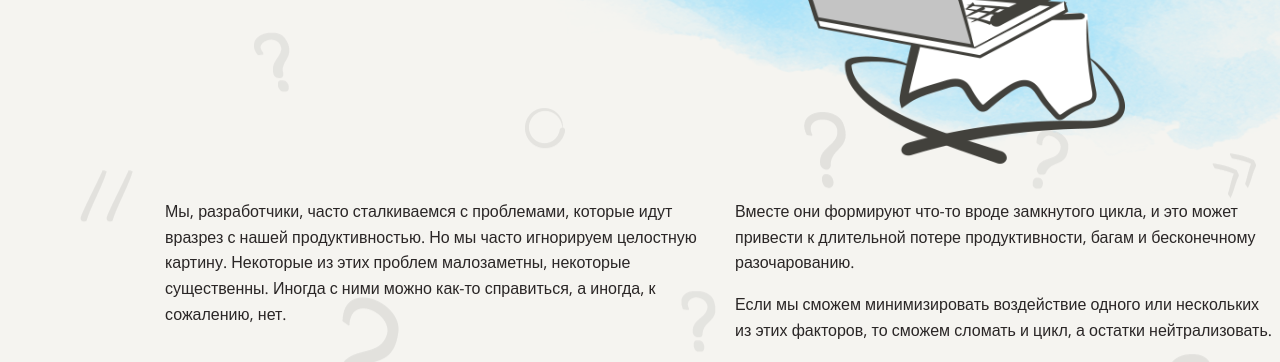
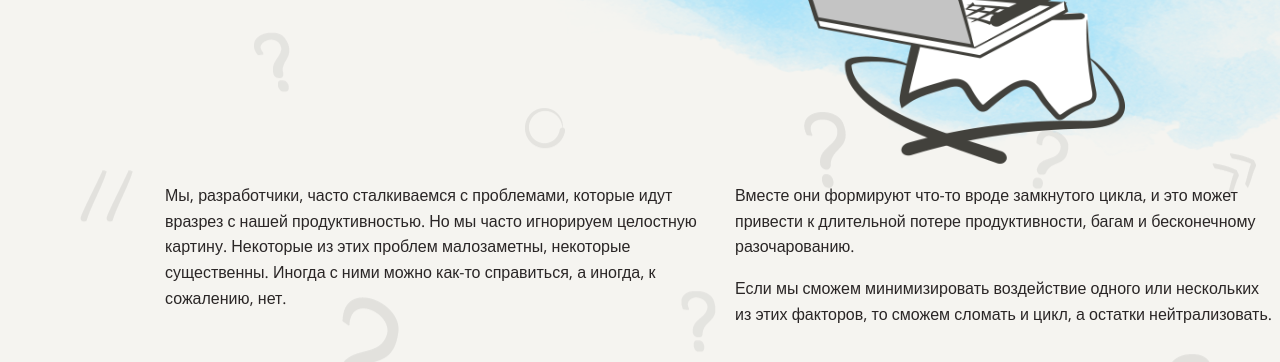
Before and after one commit to steblenko-vladislav/layout-designer-project-58, a website: page src/index.html in a window 1280 px wide. Shown: the part 376-738 px from the top of the page. Drawn offline with nearby package versions, Linux system fonts and the light colour scheme.

```diff
--- a/src/index.html
+++ b/src/index.html
@@ -18,11 +18,11 @@
         <img class="hero-image" src="./images/main.png" alt="человечик с ноутбуком">
         <div class="two-columns">
             <div class="column">
-            <p class="mblock-1em">Мы, разработчики, часто сталкиваемся с проблемами, которые идут вразрез с нашей продуктивностью. Но мы часто игнорируем целостную картину. Некоторые из этих проблем малозаметны, некоторые существенны. Иногда с ними можно как-то справиться, а иногда, к сожалению, нет.</p>
+            <p class="m-0">Мы, разработчики, часто сталкиваемся с проблемами, которые идут вразрез с нашей продуктивностью. Но мы часто игнорируем целостную картину. Некоторые из этих проблем малозаметны, некоторые существенны. Иногда с ними можно как-то справиться, а иногда, к сожалению, нет.</p>
             </div>
             <div class="column">
-            <p class="mblock-1em">Вместе они формируют что-то вроде замкнутого цикла, и это может привести к длительной потере продуктивности, багам и бесконечному разочарованию.</p>
-            <p class="mblock-1em">Если мы сможем минимизировать воздействие одного или нескольких из этих факторов, то сможем сломать и цикл, а остатки нейтрализовать.</p>
+            <p class="m-0">Вместе они формируют что-то вроде замкнутого цикла, и это может привести к длительной потере продуктивности, багам и бесконечному разочарованию.</p>
+            <p>Если мы сможем минимизировать воздействие одного или нескольких из этих факторов, то сможем сломать и цикл, а остатки нейтрализовать.</p>
             <div class="btn-wrapper">
                 <a href="#navigation" class="btn btn-primary">Подробнее</a>
             </div>
--- a/src/styles/style.css
+++ b/src/styles/style.css
@@ -159,6 +159,10 @@
 .mblock-1em {
 
   margin-block: 1em;
+}
+
+.m-0 {
+  margin: 0;
 }
 
 .center {
```
